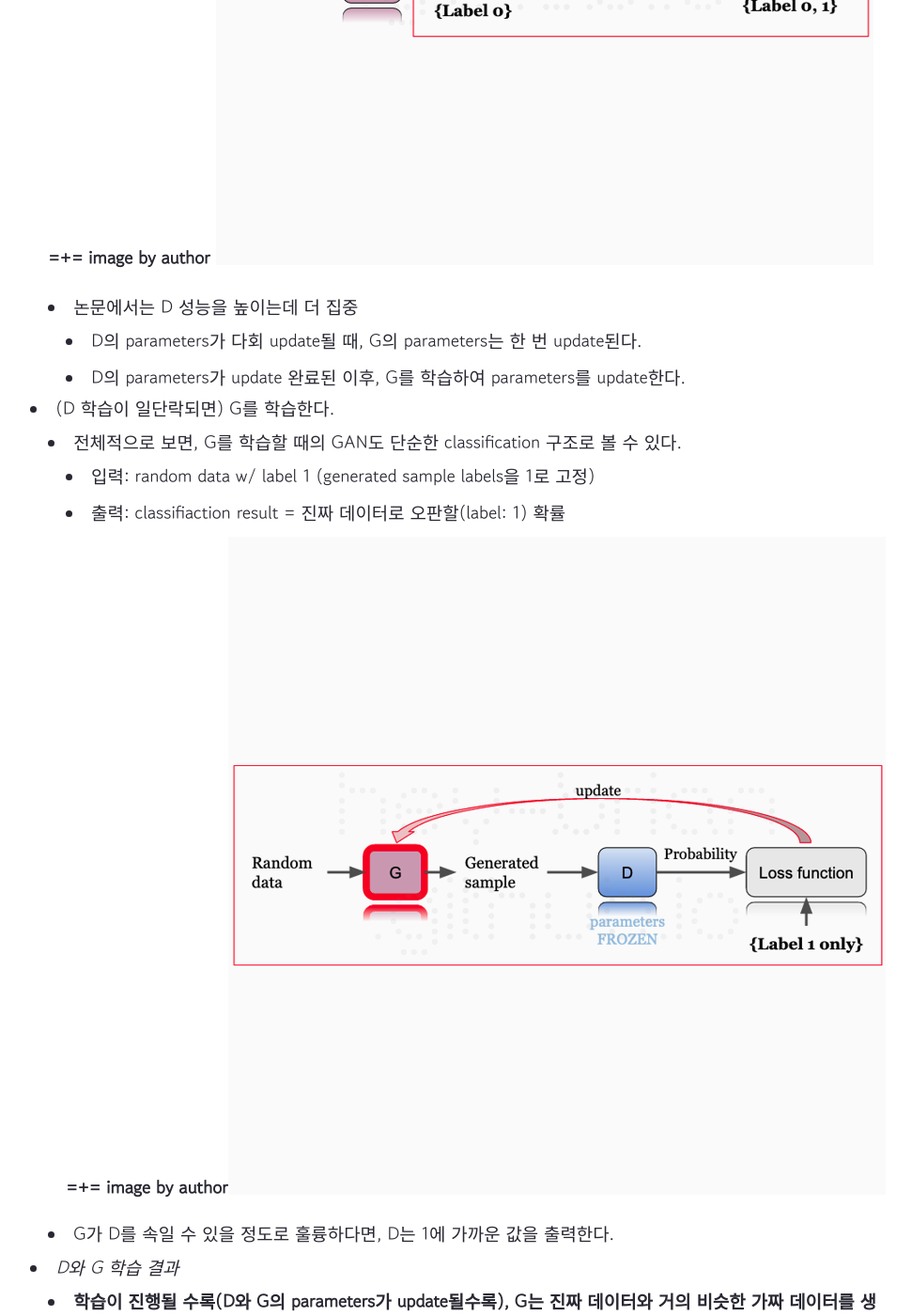
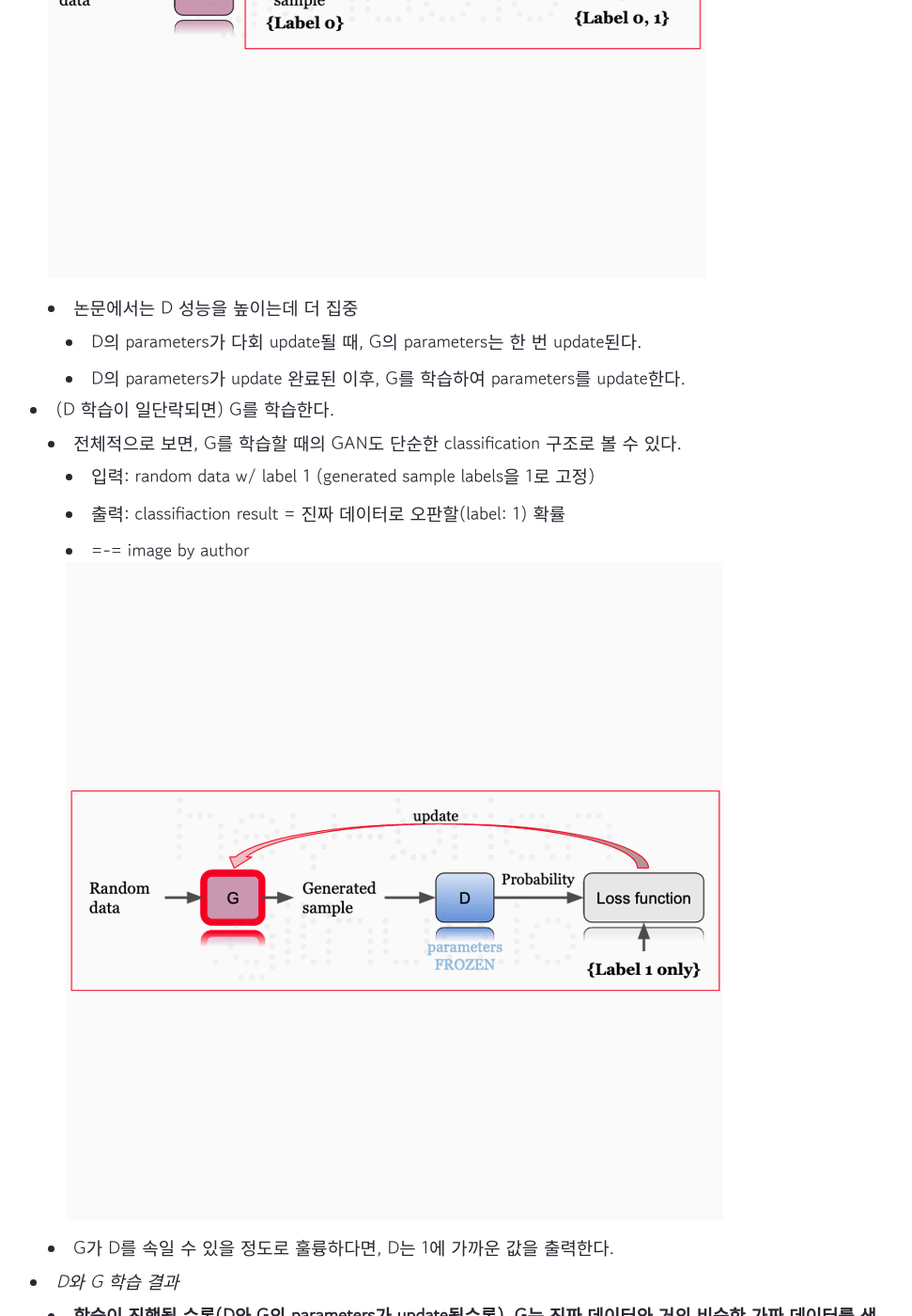
Before and after one commit to hey-brian/hey-brian.github.io, a Jekyll site: the page built from _notes/Public/GAN summary.md, in a window 1280 px wide and 1400 px high, scrolled down 2825 px. Shown: the whole window at 94% size, without its empty margins (167-1138 px from the left). Built offline with Jekyll 4.4.1, drawn with Linux system fonts in a browser that asks for light colours; comment, search, counter and statistics services are not loaded; some of the changed text lies outside the part shown.

Commit message:
20230103 ref-marker updated. remove h tags.

```diff
--- a/_notes/Public/GAN summary.md
+++ b/_notes/Public/GAN summary.md
@@ -25,7 +25,7 @@
 - 데이터의 분포를 모방하여 데이터를 생성할 수 있는 Machine Learning 알고리즘
 - 알고리즘을 구성하는 두 축(generator, discriminator)이 서로 경쟁하며 알고리즘이 학습됨.
 - 2014년 [NeurIPS paper](https://papers.nips.cc/paper/5423-generative-adversarial-nets.pdf)를 통해 발표 (저자: Ian Goodfellow 외)
-  ###### \=\+\= image from [google developers](https://developers.google.com/machine-learning/gan/gan_structure)![](/attachments/Screenshot_2022-12-29_at_81037_AM_watermarked.png)
+- \=\-\= image from [google developers](https://developers.google.com/machine-learning/gan/gan_structure)![](/attachments/Screenshot_2022-12-29_at_81037_AM_watermarked.png)
 - 구조
 	+ Generator: (discriminator가 속을 수 있을만한) 가짜 데이터를 생성하기 위해 학습 (GAN 명칭에서 Generative)
 		* 다양한 알고리즘 선택 가능: input dimension=latent space dimension, output dimension=real data dimension인 다양한 알고리즘(MLP, CNN, etc) 사용가능
@@ -39,7 +39,7 @@
 		* 입력: 진짜 데이터와 가짜 데이터가 random하게 입력
 		* 출력: 진짜 데이터(label:1) vs. 가짜 데이터(label:0)
 		* Unlabeld data를 사용하는 unsupervised learning이지만, 진짜 데이터와 가짜 데이터를 구분하는 과정은 supervised learning처럼 보인다.
-		  ###### \=\+\= image by author ![](/attachments/Screenshot_2022-12-29_at_80330_AM_watermarked.png)
+		* \=\-\= image by author ![](/attachments/Screenshot_2022-12-29_at_80330_AM_watermarked.png)
 		* 논문에서는 D 성능을 높이는데 더 집중
 			- D의 parameters가 다회 update될 때, G의 parameters는 한 번 update된다.
 			- D의 parameters가 update 완료된 이후, G를 학습하여 parameters를 update한다.
@@ -47,7 +47,7 @@
 		* 전체적으로 보면, G를 학습할 때의 GAN도 단순한 classification 구조로 볼 수 있다.
 			- 입력: random data w/ label 1 (generated sample labels을 1로 고정)
 			- 출력: classifiaction result = 진짜 데이터로 오판할(label: 1) 확률
-			  ###### \=\+\= image by author![](/attachments/Screenshot_2022-12-29_at_80338_AM_watermarked.png)
+			- \=\-\= image by author![](/attachments/Screenshot_2022-12-29_at_80338_AM_watermarked.png)
 		* G가 D를 속일 수 있을 정도로 훌륭하다면, D는 1에 가까운 값을 출력한다.
 	+ *D와 G 학습 결과*
 		* **학습이 진행될 수록(D와 G의 parameters가 update될수록), G는 진짜 데이터와 거의 비슷한 가짜 데이터를 생성하게 된다.**
```
